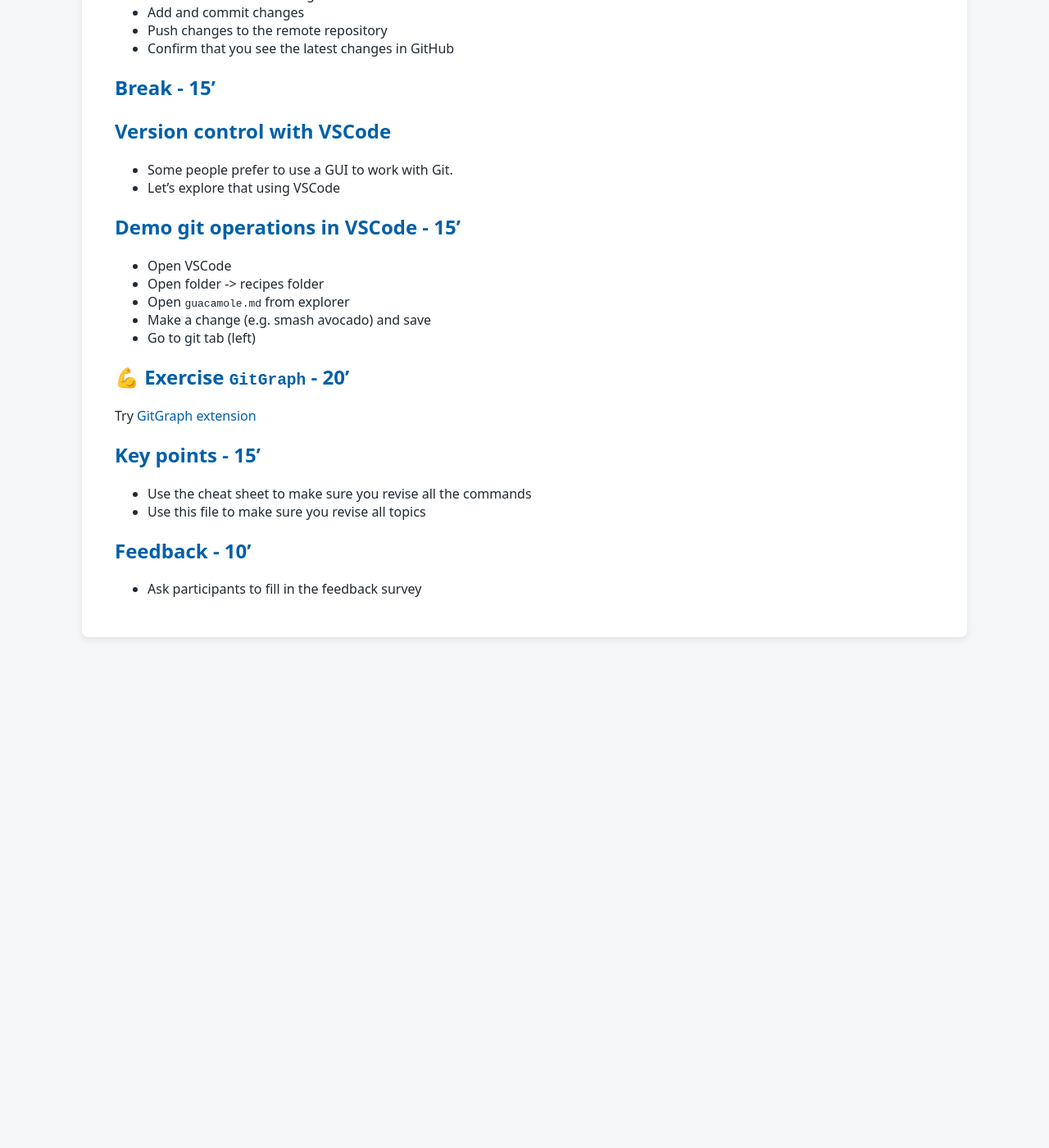
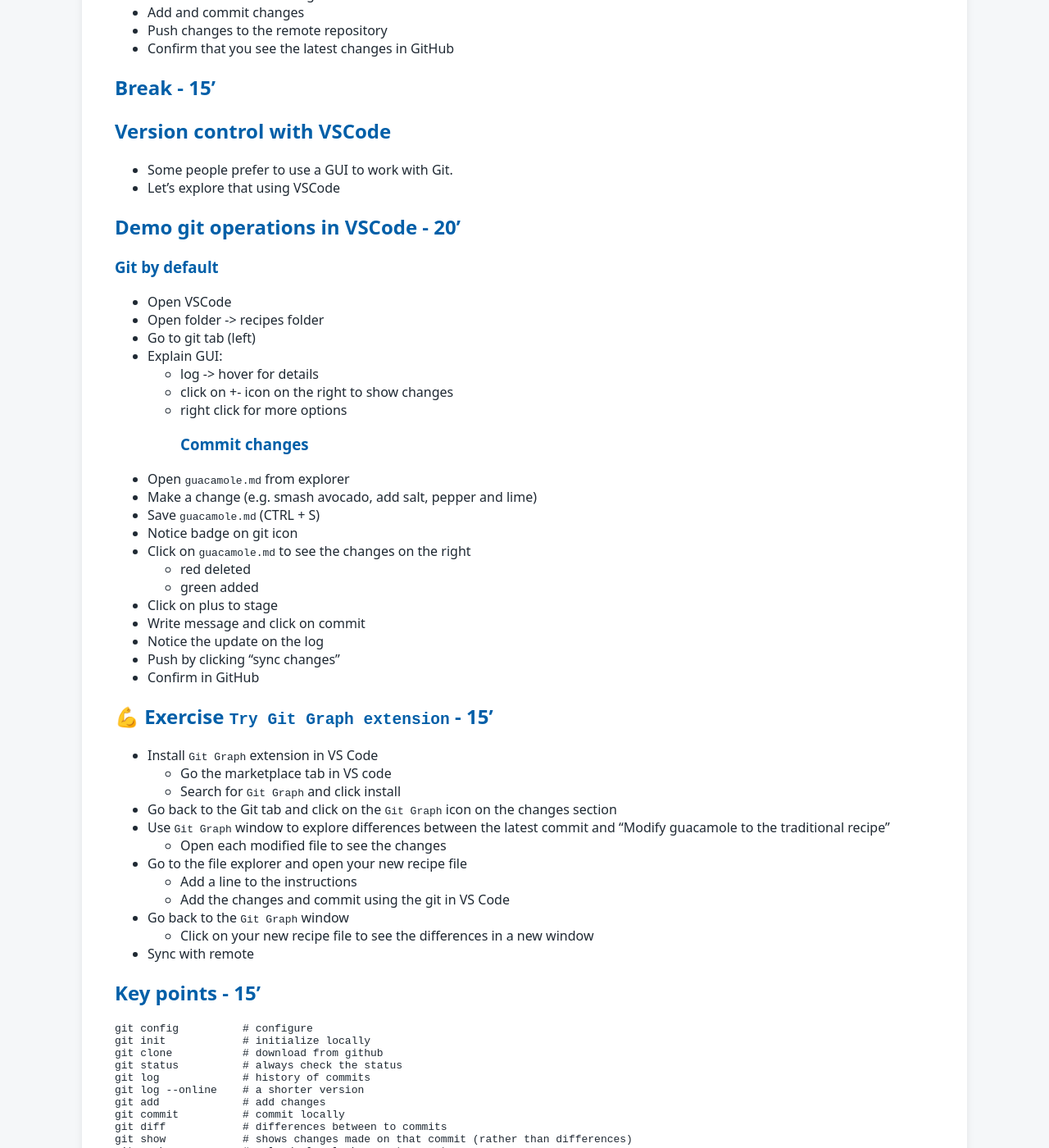
Before and after one commit to tu-delft-library/introduction_to_version_control_with_git, a Jekyll site: the page built from materials_for_trainers/lesson_plan.md, in a window 1280 px wide and 1400 px high, scrolled down 6928 px. Shown: the whole window at 82% size. Built offline with Jekyll 4.4.1, drawn with Linux system fonts in a browser that asks for light colours; our own code applies the rules of GitHub Pages for plain Markdown files; before the commit the page ends 7745 px from its top, so only the background shows below that; some of the changed text lies outside the part shown.

Commit message:
update lesson plan

````diff
--- a/materials_for_trainers/lesson_plan.md
+++ b/materials_for_trainers/lesson_plan.md
@@ -345,19 +345,59 @@ Magic!
 - Some people prefer to use a GUI to work with Git.
 - Let's explore that using VSCode
 
-## Demo git operations in VSCode - 15'
+## Demo git operations in VSCode - 20'
+### Git by default
 - Open VSCode
 - Open folder -> recipes folder
+- Go to git tab (left)
+- Explain GUI:
+    - log -> hover for details
+    - click on +- icon on the right to show changes
+    - right click for more options
+### Commit changes
 - Open `guacamole.md` from explorer
-- Make a change (e.g. smash avocado) and save
-- Go to git tab (left)
+- Make a change (e.g. smash avocado, add salt, pepper and lime)
+- Save `guacamole.md` (CTRL + S)
+- Notice badge on git icon
+- Click on `guacamole.md` to see the changes on the right
+    - red deleted
+    - green added
+- Click on plus to stage
+- Write message and click on commit
+- Notice the update on the log
+- Push by clicking "sync changes"
+- Confirm in GitHub
 
-## 💪 Exercise `GitGraph` - 20'
-Try [GitGraph extension](https://marketplace.visualstudio.com/items?itemName=mhutchie.git-graph)
+
+## 💪 Exercise `Try Git Graph extension` - 15'
+- Install `Git Graph` extension in VS Code
+    - Go the marketplace tab in VS code
+    - Search for `Git Graph` and click install
+- Go back to the Git tab and click on the `Git Graph` icon on the changes section
+- Use `Git Graph` window to explore differences between the latest commit and “Modify guacamole to the traditional recipe”
+    - Open each modified file to see the changes
+- Go to the file explorer and open your new recipe file
+    - Add a line to the instructions
+    - Add the changes and commit using the git in VS Code
+- Go back to the `Git Graph` window
+    - Click on your new recipe file to see the differences in a new window
+- Sync with remote
 
 ## Key points - 15'
-* Use the cheat sheet to make sure you revise all the commands
-* Use this file to make sure you revise all topics
+```
+git config          # configure
+git init            # initialize locally
+git clone           # download from github
+git status          # always check the status
+git log             # history of commits
+git log --online    # a shorter version
+git add             # add changes
+git commit          # commit locally
+git diff            # differences between to commits
+git show            # shows changes made on that commit (rather than differences)
+git push            # uploads local changes to remote
+git pull            # downloads changes from remote to local
+```
 
 ## Feedback - 10'
 * Ask participants to fill in the feedback survey
````
